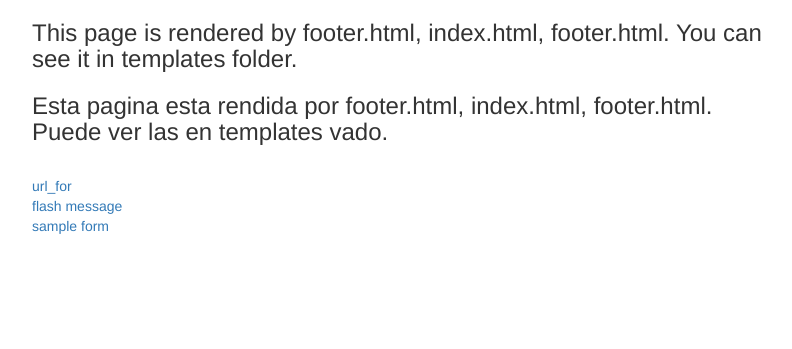
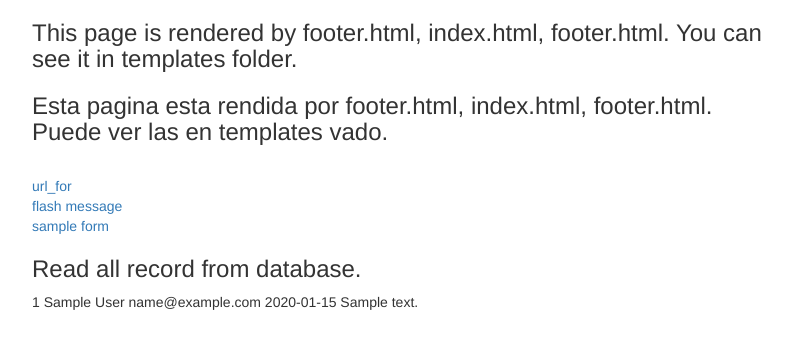
Before and after one commit to yhissa/basic_patterns, a Flask app: page / in a window 1280 px wide. Shown: the top 349 px of the page, without its empty margins (38-830 px from the left). Run offline with Flask 2, Linux system fonts and the light colour scheme; tables that the repository leaves empty hold one stand-in row (values such as "Sample post"); some libraries are stand-ins or nearby versions.

Commit message:
CRUD Operations with SQLAlchemy

```diff
--- a/dbmodel.py
+++ b/dbmodel.py
@@ -10,12 +10,12 @@ from flask_sqlalchemy import SQLAlchemy
 app = Flask(__name__)
 app.config['SECRET_KEY'] = secrets.token_hex(16)
 
-# CONNECT TO DB
+# CONNECT TO DB. Create a new database.
 app.config['SQLALCHEMY_DATABASE_URI'] = 'sqlite:///users.db'
 app.config['SQLALCHEMY_TRACK_MODIFICATIONS'] = False
 app.config['SQLALCHEMY_ECHO'] = True
 db = SQLAlchemy(app)
-
+# Create a new table.
 db.create_all()
 
 
--- a/main.py
+++ b/main.py
@@ -16,7 +16,37 @@ Bootstrap(app)
 
 @app.route('/')
 def home():
-    return render_template("index.html")
+    # Read all record from database.
+    users = User.query.all()
+    for user in users:
+        print(user.name, user.email, user.date, user.body)
+
+    # Read a particular record by query from database.
+    particular_user = User.query.filter_by(name='John').first()
+
+    # Update A Particular Record By Query
+    update_user = User.query.filter_by(name='ohn').first()
+    if update_user:
+        update_user.email = 'Johnson@email.address.com'
+        db.session.commit()
+
+    # Update A Record By PRIMARY KEY
+    user_id = 3
+    update_user_by_key = User.query.get(user_id)
+    if update_user_by_key:
+        update_user_by_key.date = '2022-09-26'
+        db.session.commit()
+
+    # Delete A Particular Record By PRIMARY KEY
+    delete_id = 100
+    delete_user = User.query.get(delete_id)
+    if delete_user:
+        db.session.delete(delete_user)
+        db.session.commit()
+    return render_template("index.html", users=users,
+                           particular_user=particular_user,
+                           update_user=update_user,
+                           update_user_by_key=update_user_by_key)
 
 
 @app.route('/redirect')
@@ -38,7 +68,7 @@ def flash_message():
 def sample_form():
     form = SampleForm()
     if form.validate_on_submit():
-
+        # Create a new record.
         user = User(
             name=request.form.get("username"),
             email=request.form.get("email"),
--- a/templates/index.html
+++ b/templates/index.html
@@ -14,6 +14,37 @@
         <a href="{{url_for('flash_message')}}">flash message</a><br>
         <a href="{{url_for('sample_form')}}">sample form</a>
       </div>
+
+      <div class="col-lg-8 col-md-10 mx-auto content">
+        {% if users %}
+          <h3>Read all record from database.</h3>
+          {% for user in users %}
+            {{ user.id }} {{ user.name }} {{ user.email }} {{ user.date }} {{ user.body }} <br>
+          {% endfor %}
+        {% endif %}
+      </div>
+
+      <div class="col-lg-8 col-md-10 mx-auto content">
+        {% if particular_user %}
+        <h3>Read a particular record by query from database.</h3>
+            {{ particular_user.id }} {{ particular_user.name }} {{ particular_user.email }} {{ particular_user.date }} {{ particular_user.body }} <br>
+        {% endif %}
+      </div>
+
+      <div class="col-lg-8 col-md-10 mx-auto content">
+        {% if update_user %}
+        <h3>Update A Particular Record By Query.</h3>
+            {{ update_user.id }} {{ update_user.name }} {{ update_user.email }} {{ update_user.date }} {{ update_user.body }} <br>
+        {% endif %}
+      </div>
+
+      <div class="col-lg-8 col-md-10 mx-auto content">
+        {% if update_user_by_key %}
+        <h3>Update A Record By PRIMARY KEY.</h3>
+            {{ update_user_by_key.id }} {{ update_user_by_key.name }}
+            {{ update_user_by_key.email }} {{ update_user_by_key.date }} {{ update_user_by_key.body }} <br>
+        {% endif %}
+      </div>
     </div>
 </div>
 
```
